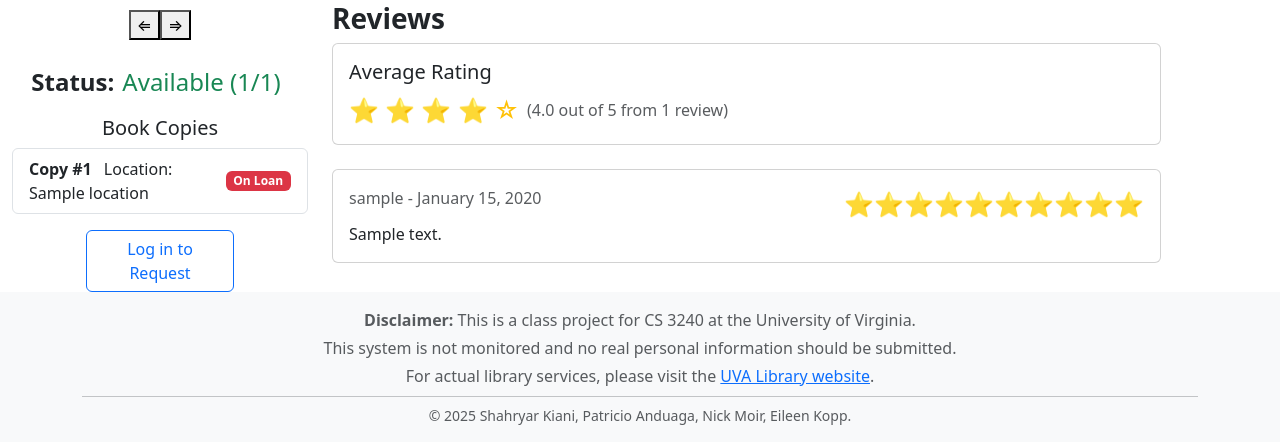
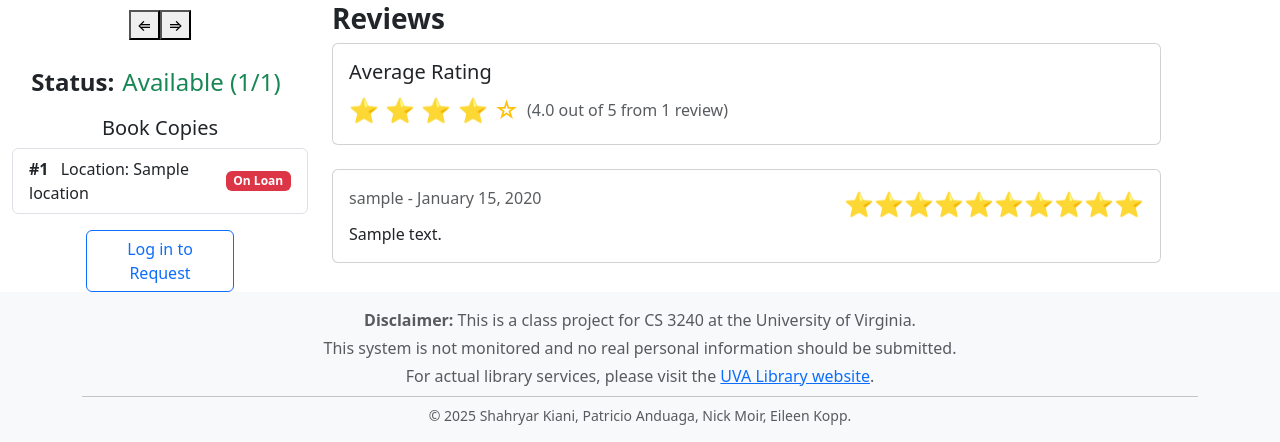
Before and after one commit to PatricioA-2004/Library-Website, a Django app: template lending/templates/lending/book_detail.html in a window 1280 px wide. Shown: the part 523-965 px from the top of the page. Run offline with Django 3.2, Linux system fonts and the light colour scheme; the template is opened without the code that fills it: most values are stand-ins (such as "Sample title", 1, 10 or a date in 2020); grey boxes marked "Sample" are stand-in pictures; some libraries are stand-ins or nearby versions.

Commit message:
Improve ui

```diff
--- a/lending/templates/lending/book_detail.html
+++ b/lending/templates/lending/book_detail.html
@@ -98,7 +98,7 @@ document.addEventListener('DOMContentLoaded', function () {
                     <div class="list-group-item">
                         <div class="d-flex justify-content-between align-items-center">
                             <div>
-                                <span class="fw-bold">Copy #{{ forloop.counter }}</span>
+                                <span class="fw-bold">#{{ forloop.counter }}</span>
                                 <span class="ms-2">Location: {{ copy.location|format_location }}</span>
                             </div>
                             <div>
```
